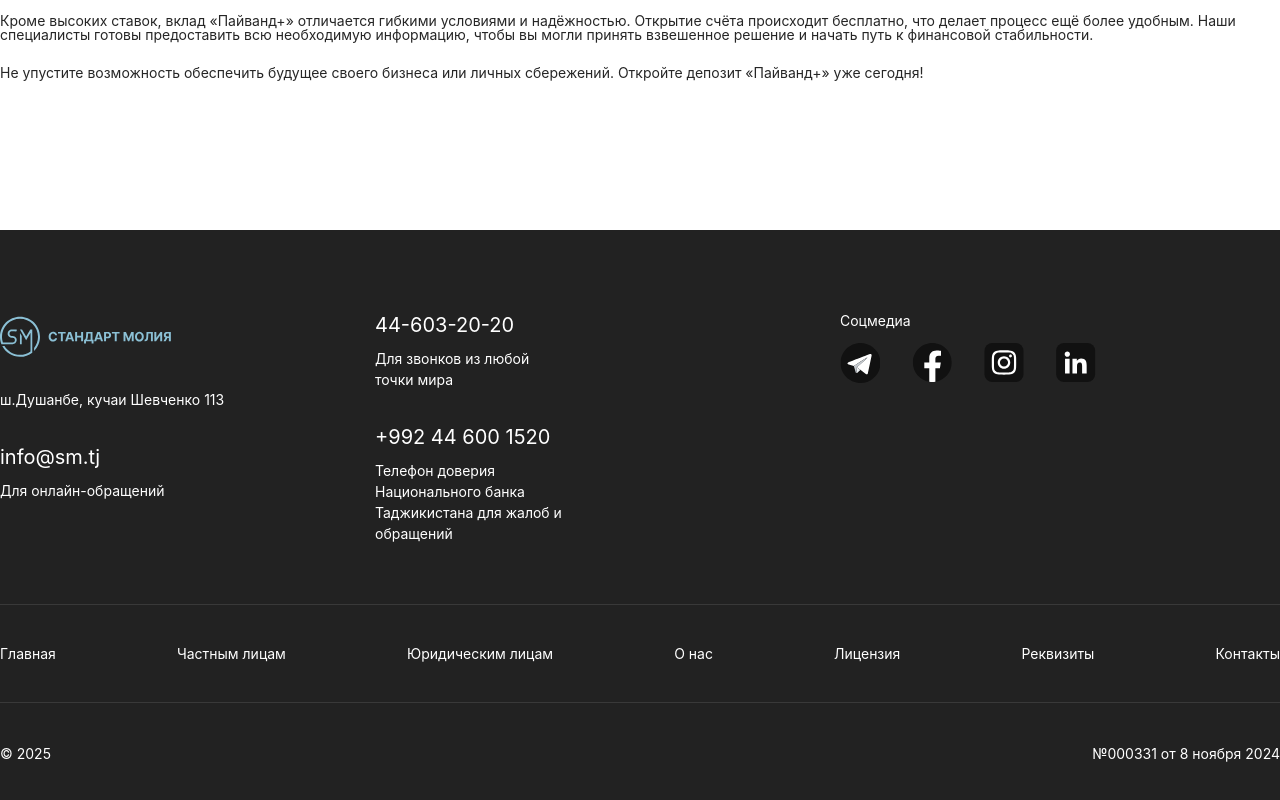
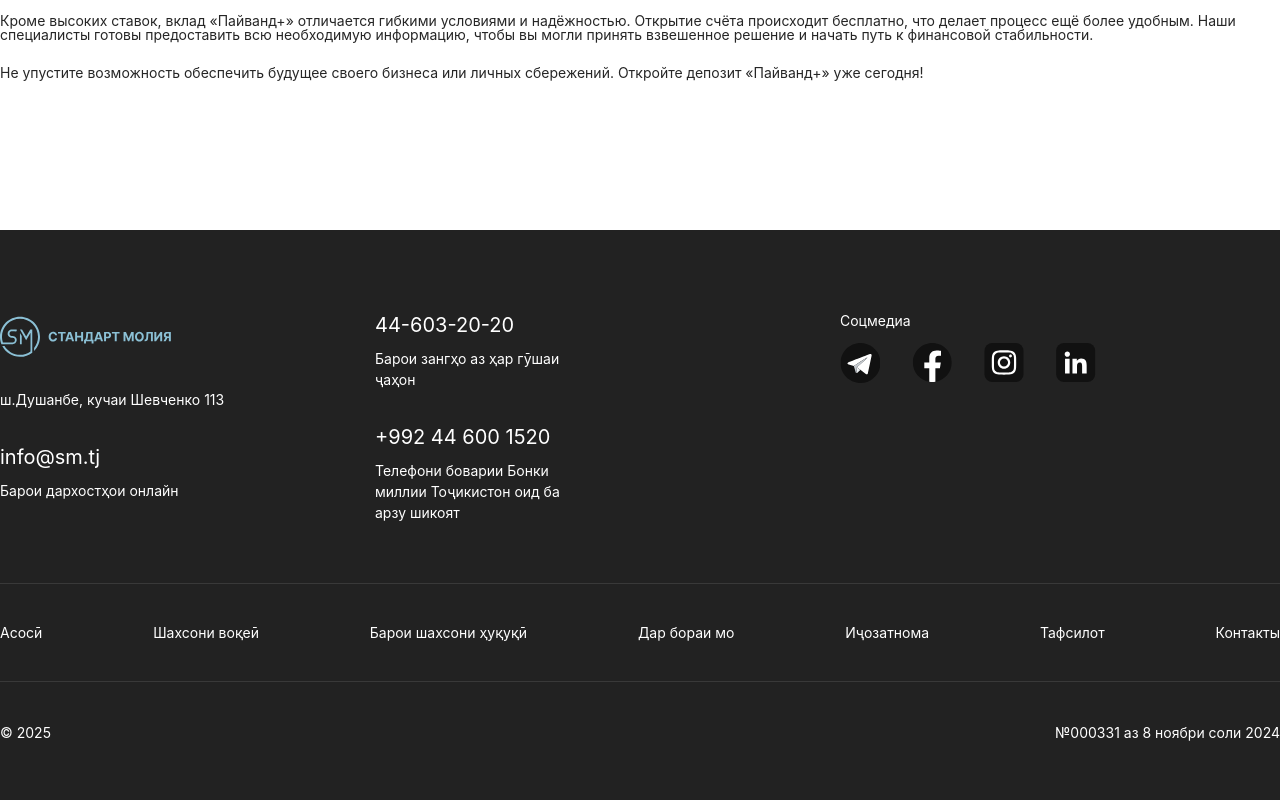
Before and after one commit to MOR8T/sm-lending-2, a Next.js app: page /tj/news/id in a window 1280 px wide. Shown: the part 1115-1915 px from the top of the page. Built offline with nearby package versions, Linux system fonts and the light colour scheme.

Commit message:
fix build bugs

```diff
--- a/src/app/[locale]/news/[id]/page.tsx
+++ b/src/app/[locale]/news/[id]/page.tsx
@@ -9,11 +9,28 @@ export default async function NewsById({
 }) {
   const locale = await params;
   console.log(locale);
+  const title =
+    '"СТАНДАРТ МОЛИЯ" представляет новый депозит «Пайванд+»: ваши сбережения работают на вас!';
+  const description = [
+    ' Банк "СТАНДАРТ МОЛИЯ" представляет новый вклад «Пайванд+»: надёжный способ приумножить ваш капитал',
+    "Подзаголовок: Откройте депозит со ставкой до 13% годовых в сомони и до 6% в иностранной валюте.",
+    'Финансовая организация "СТАНДАРТ МОЛИЯ" с гордостью объявляет о запуске нового срочного депозита «Пайванд+». Этот продукт разработан для клиентов, которые стремятся не только сохранить свои сбережения, но и обеспечить их стабильный рост в долгосрочной перспективе. Новый вклад «Пайванд+» доступен как для физических, так и для юридических лиц.',
+    "Депозит «Пайванд+» предлагает одни из самых привлекательных процентных ставок на рынке, которые зависят от выбранного срока размещения средств. Чем дольше срок, тем выше доход:",
+    "В сомони:",
+    "От 3 до 12 месяцев: 9% годовых.",
+    "От 12 до 24 месяцев: 11% годовых.",
+    "Свыше 24 месяцев: 13% годовых.",
+    "В иностранных валютах (доллар США, евро, российский рубль):",
+    "От 3 до 12 месяцев: 4% годовых.",
+    "От 12 до 24 месяцев: 5% годовых.",
+    "Свыше 24 месяцев: 6% годовых.",
+    "Кроме высоких ставок, вклад «Пайванд+» отличается гибкими условиями и надёжностью. Открытие счёта происходит бесплатно, что делает процесс ещё более удобным. Наши специалисты готовы предоставить всю необходимую информацию, чтобы вы могли принять взвешенное решение и начать путь к финансовой стабильности.",
+    "Не упустите возможность обеспечить будущее своего бизнеса или личных сбережений. Откройте депозит «Пайванд+» уже сегодня!",
+  ];
   return (
     <div className="container-2md">
       <h1 className="md:text-[24px] text-[20px] md:leading-6 leading-5 font-bold text-[#262626]">
-        "СТАНДАРТ МОЛИЯ" представляет новый депозит «Пайванд+»: ваши сбережения
-        работают на вас!
+        {title}
       </h1>
       <Image
         src={newsImage}
@@ -23,46 +40,9 @@ export default async function NewsById({
         className="w-full max-h-[456px] my-[24px]"
       />
       <div className="text-[14px] md:leading-[14px] leading-5 text-[#262626] flex flex-col gap-[24px]">
-        <p>
-          Банк "СТАНДАРТ МОЛИЯ" представляет новый вклад «Пайванд+»: надёжный
-          способ приумножить ваш капитал
-        </p>
-        <p>
-          Подзаголовок: Откройте депозит со ставкой до 13% годовых в сомони и до
-          6% в иностранной валюте.
-        </p>
-        <p>
-          Финансовая организация "СТАНДАРТ МОЛИЯ" с гордостью объявляет о
-          запуске нового срочного депозита «Пайванд+». Этот продукт разработан
-          для клиентов, которые стремятся не только сохранить свои сбережения,
-          но и обеспечить их стабильный рост в долгосрочной перспективе. Новый
-          вклад «Пайванд+» доступен как для физических, так и для юридических
-          лиц.
-        </p>
-        <p>
-          Депозит «Пайванд+» предлагает одни из самых привлекательных процентных
-          ставок на рынке, которые зависят от выбранного срока размещения
-          средств. Чем дольше срок, тем выше доход:
-        </p>
-        <p>В сомони:</p>
-        <p>От 3 до 12 месяцев: 9% годовых.</p>
-        <p>От 12 до 24 месяцев: 11% годовых.</p>
-        <p>Свыше 24 месяцев: 13% годовых.</p>
-        <p>В иностранных валютах (доллар США, евро, российский рубль):</p>
-        <p>От 3 до 12 месяцев: 4% годовых.</p>
-        <p>От 12 до 24 месяцев: 5% годовых.</p>
-        <p>Свыше 24 месяцев: 6% годовых.</p>
-        <p>
-          Кроме высоких ставок, вклад «Пайванд+» отличается гибкими условиями и
-          надёжностью. Открытие счёта происходит бесплатно, что делает процесс
-          ещё более удобным. Наши специалисты готовы предоставить всю
-          необходимую информацию, чтобы вы могли принять взвешенное решение и
-          начать путь к финансовой стабильности.
-        </p>
-        <p>
-          Не упустите возможность обеспечить будущее своего бизнеса или личных
-          сбережений. Откройте депозит «Пайванд+» уже сегодня!
-        </p>
+        {description.map((text) => {
+          return <p key={text}>{text}</p>;
+        })}
       </div>
     </div>
   );
--- a/src/app/[locale]/personal/deposits/page.tsx
+++ b/src/app/[locale]/personal/deposits/page.tsx
@@ -53,7 +53,7 @@ export default function Deposits() {
   ];
   return (
     <div className="container">
-      <InfoCards data={data} title="Вклады" />
+      <InfoCards data={data} title="Амонатҳо" />
     </div>
   );
 }
--- a/src/app/[locale]/personal/loans/page.tsx
+++ b/src/app/[locale]/personal/loans/page.tsx
@@ -1,7 +1,67 @@
-import React from 'react'
+import SectionTitle from "@/components/sectionTitle/SectionTitle";
+import CalculateCredit from "@/ui/main-page/calculateCredit/CalculateCredit";
+import InfoCards from "@/ui/main-page/cards/InfoCards";
+import { useTranslations } from "next-intl";
+import React from "react";
 
-export default function page() {
+export default function Deposits() {
+  const t = useTranslations();
+  const data = [
+    {
+      title: "Вклад «Пайвандон»",
+      description:
+        "Универсальный срочный вклад, который позволяет клиентам приумножать свои сбережения, предлагая гибкие сроки и возможность выбора из нескольких валют.",
+      title1: "до 12% годовых",
+      subTitle1: "Максимальная ставка в сомони на срок свыше 24 месяцев.",
+      title2: "от 3 месяцев",
+      subTitle2: "Возможность открыть вклад на удобный для вас срок",
+      title3: "Выбор валюты",
+      subTitle3: "Доступен в сомони, долларах США, евро и российских рублях",
+    },
+    {
+      title: "Вклад «Пайванд+»",
+      description:
+        "Универсальный срочный вклад, который позволяет клиентам приумножать свои сбережения, предлагая гибкие сроки и возможность выбора из нескольких валют.",
+      title1: "13% годовых",
+      subTitle1: "Максимальная ставка в сомони на срок свыше 24 месяцев.",
+      title2: "От 9% годовых. ",
+      subTitle2: "Ставка начинается с 9% в сомони срок от 3 месяцев.",
+      title3: "До 6% в иностранной валюте.",
+      subTitle3:
+        "Вы можете получить до 6% годовых в долларах США, евро или российских рублях.",
+    },
+    {
+      title: "Вклад «Насли ҷавон»",
+      description:
+        "Универсальный срочный вклад, который позволяет клиентам приумножать свои сбережения, предлагая гибкие сроки и возможность выбора из нескольких валют.",
+      title1: "13% годовых",
+      subTitle1: "Максимальная ставка в сомони на срок свыше 24 месяцев.",
+      title2: "От 9% годовых. ",
+      subTitle2: "Ставка начинается с 9% в сомони срок от 3 месяцев.",
+      title3: "3% в иностранной валюте",
+      subTitle3:
+        "Вы можете получить до 6% годовых в долларах США, евро или российских рублях.",
+    },
+    {
+      title: "Вклад «ПЕШРАФТ»",
+      description:
+        "Универсальный срочный вклад, который позволяет клиентам приумножать свои сбережения, предлагая гибкие сроки и возможность выбора из нескольких валют.",
+      title1: "13% годовых",
+      subTitle1: "Максимальная ставка в сомони на срок свыше 24 месяцев.",
+      title2: "Срок 12 месяцев",
+      subTitle2: "Ставка начинается с 9% в сомони срок от 3 месяцев.",
+      title3: "От 1 000 сомони",
+      subTitle3:
+        "Минимальная сумма вклада делает его доступным для широкого круга клиентов.",
+    },
+  ];
   return (
-    <div>page</div>
-  )
+    <div className="container">
+      <SectionTitle className="container">
+        {t("HomePage.calculateCredit")}
+      </SectionTitle>
+      <CalculateCredit isBusiness={false} />
+      <InfoCards data={data} title="Қарзҳо" className="md:mt-[80px] mt-[40px]" />
+    </div>
+  );
 }
--- a/src/app/[locale]/search/page.tsx
+++ b/src/app/[locale]/search/page.tsx
@@ -1,11 +1,10 @@
 "use client";
 import CustomPagination from "@/ui/main-page/pagination/CustomPagination";
-import { Pagination } from "antd";
-import { useTranslations } from "next-intl";
+// import { useTranslations } from "next-intl";
 import { CiSearch } from "react-icons/ci";
 
 export default function Deposits() {
-  const t = useTranslations();
+  // const t = useTranslations();
 
   const data = [
     {
--- a/src/components/footer/Footer.tsx
+++ b/src/components/footer/Footer.tsx
@@ -42,17 +42,17 @@ function Footer() {
               <p>ш.Душанбе, кучаи Шевченко 113 </p>
               <TitleWithDesc
                 title="info@sm.tj"
-                description="Для онлайн-обращений"
+                description="Барои дархостҳои онлайн"
               />
             </div>
             <div className="flex flex-col gap-8 max-w-[192px] ">
               <TitleWithDesc
                 title="44-603-20-20"
-                description="Для звонков из любой точки мира"
+                description="Барои зангҳо аз ҳар гӯшаи ҷаҳон"
               />{" "}
               <TitleWithDesc
                 title="+992 44 600 1520"
-                description="Телефон доверия Национального банка Таджикистана для жалоб и обращений"
+                description="Телефони боварии Бонки миллии Тоҷикистон оид ба арзу шикоят"
               />
             </div>
             <div>
@@ -93,17 +93,25 @@ function Footer() {
             </div>
           </div>
           <ul className="md:py-[38px] py-[24px] md:mb-[40px] mb-[24px] md:mt-[60px] mt-[40px] flex flex-wrap md:justify-between md:gap-13 gap-6 border-y border-[rgba(255,255,255,0.1)]">
-            <li>Главная</li>
-            <li> Частным лицам</li>
-            <li>Юридическим лицам</li>
-            <li>О нас</li>
-            <li>Лицензия</li>
-            <li>Реквизиты</li>
+            <Link href="/">
+              <li>Асосӣ</li>
+            </Link>
+            <Link href="/personal">
+              <li> Шахсони воқеӣ</li>
+            </Link>
+            <Link href="/business">
+              <li>Барои шахсони ҳуқуқӣ</li>
+            </Link>
+            <Link href="/about">
+              <li>Дар бораи мо</li>
+            </Link>
+            <li>Иҷозатнома</li>
+            <li>Тафсилот</li>
             <li>Контакты</li>
           </ul>
           <ul className="flex md:gap-13 gap-8 flex-wrap justify-between">
             <li>© 2025</li>
-            <li>№000331 от 8 ноября 2024</li>
+            <li>№000331 аз 8 ноябри соли 2024</li>
           </ul>
         </div>
       </div>
--- a/src/ui/main-page/buttons/ButtonFon.tsx
+++ b/src/ui/main-page/buttons/ButtonFon.tsx
@@ -1,15 +1,19 @@
+"use client";
 import { ReactNode } from "react";
 import "./style.css";
 
 export default function ButtonFon({
   children,
   className = "",
+  onClick = () => {},
 }: {
   children: ReactNode;
   className?: string;
+  onClick?: () => void;
 }) {
   return (
     <button
+      onClick={onClick}
       className={`cursor-pointer bg-linear-to-b hover:to-0% from-[#3980a0] to-[#054e6e] active:to-[#bbdbe6] transition duration-100 text-white p-[16px_32px] md:w-auto w-full rounded-[12px] text-[16px] ${className}`}
     >
       {children}
--- a/src/ui/main-page/currency-rate/CurrencyRate.tsx
+++ b/src/ui/main-page/currency-rate/CurrencyRate.tsx
@@ -231,7 +231,7 @@ function CurrencyRate() {
                   <>
                     {el?.[`${type}_purchase`]}
                     {el?.[`${type}_purchase`]
-                      ? el?.[`${type}_purchase`] -
+                      ? (el?.[`${type}_purchase`] || 0) -
                           el?.[`${type}_purchase_difference`] >
                         0
                         ? rateUp
@@ -243,7 +243,8 @@ function CurrencyRate() {
                   <>
                     {el?.[`${type}_sale`]}
                     {el?.[`${type}_sale`]
-                      ? el?.[`${type}_sale`] - el?.[`${type}_sale_difference`] >
+                      ? (el?.[`${type}_sale`] || 0) -
+                          el?.[`${type}_sale_difference`] >
                         0
                         ? rateUp
                         : rateDown
```
Also changed, not shown: src/constants/main-page/header-const.ts (+5 -5 lines), src/ui/main-page/calculateCredit/CalculateCredit.tsx (+36 -12 lines), src/ui/main-page/modals/CreditModal.tsx (+26 -8 lines), src/ui/main-page/modals/CreditSuccessModal.tsx (+9 -2 lines).
